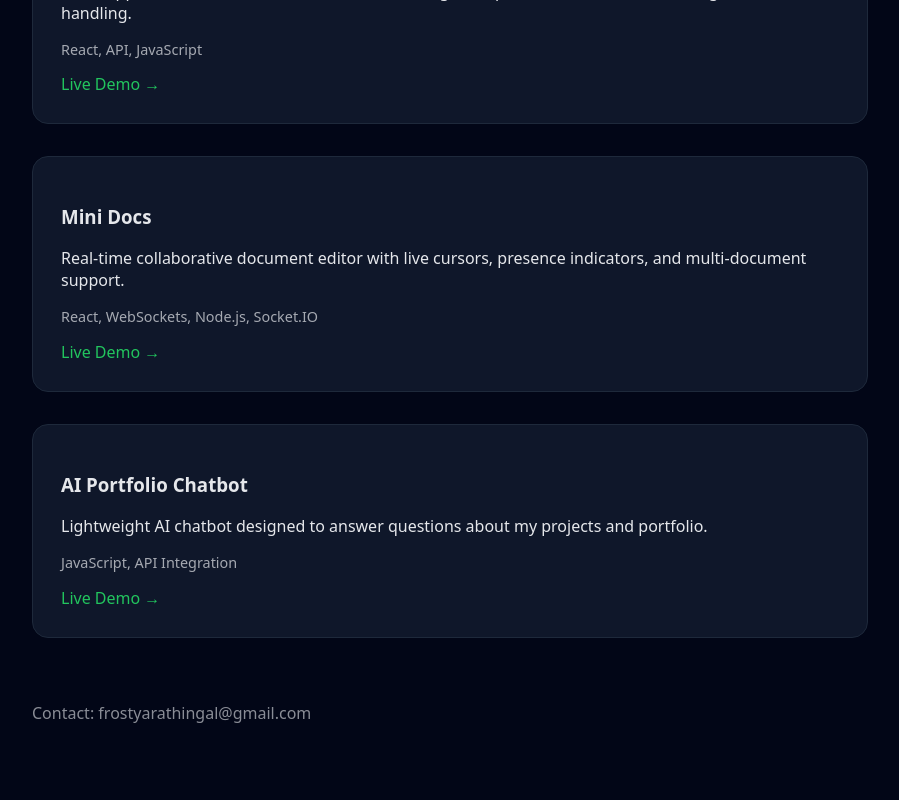
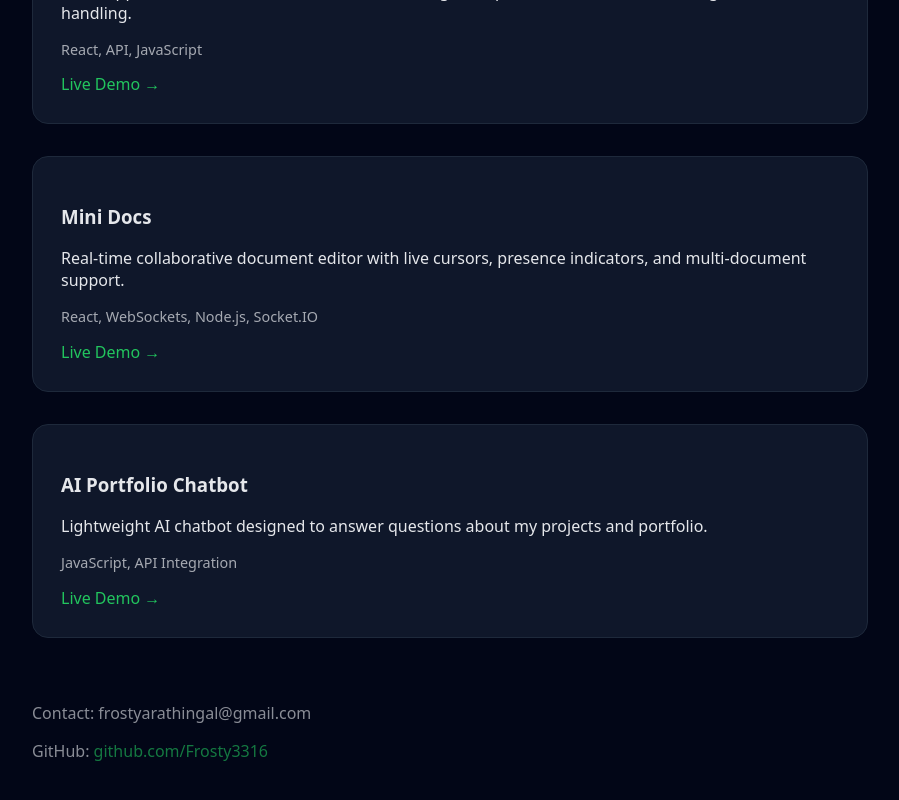
Before and after one commit to Frosty3316/portfolio-site, a React (Vite) app: page / in a window 1280 px wide. Shown: the part 868-1668 px from the top of the page, without its empty margins (190-1089 px from the left). Before the commit the page ends 1640 px from the top, so only its background shows below. Built offline with nearby package versions, Linux system fonts and the light colour scheme.

Commit message:
added github profile link in the footer

```diff
--- a/src/App.jsx
+++ b/src/App.jsx
@@ -59,6 +59,16 @@ export default function App() {
 
       <footer>
         <p>Contact: frostyarathingal@gmail.com</p>
+        <p>
+          GitHub:{" "}
+          <a
+            href="https://github.com/Frosty3316"
+            target="_blank"
+            rel="noopener noreferrer"
+          >
+            github.com/Frosty3316
+          </a>
+        </p>
       </footer>
     </div>
   );
```
